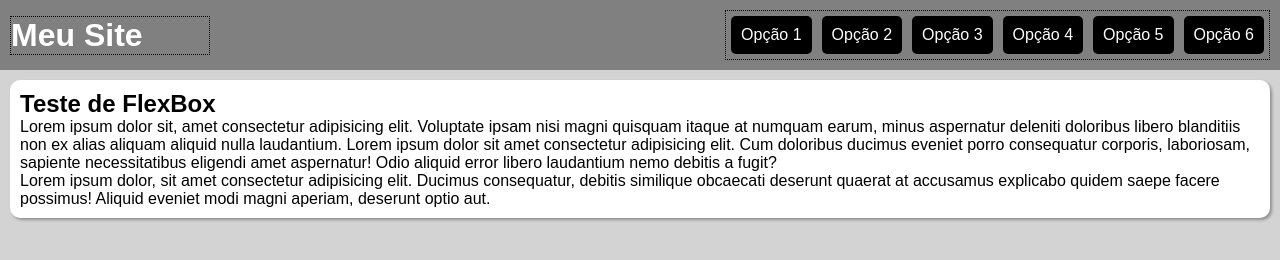
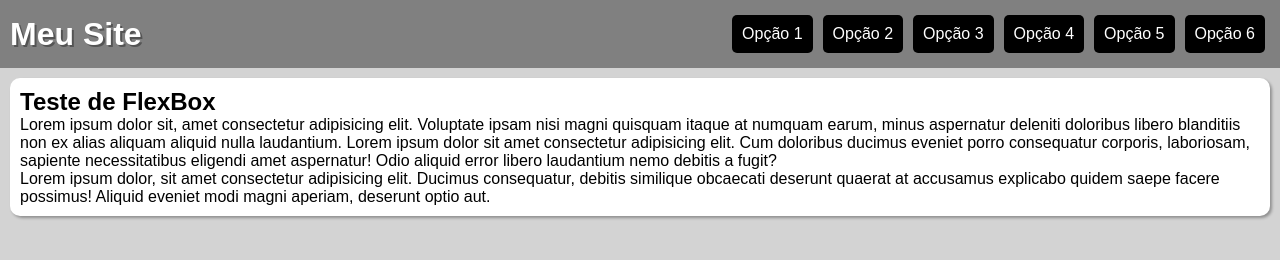
Before and after one commit to Ryanrdgz/html-css-cursoemvideo, a plain HTML site: page exercícios/ex027/flex013-menu flex box/index.html in a window 1280 px wide. Drawn offline with Linux system fonts and the light colour scheme.

Commit message:
menu flexbox cpm mq

```diff
--- a/exercícios/ex027/flex013-menu flex box/index.html
+++ b/exercícios/ex027/flex013-menu flex box/index.html
@@ -5,6 +5,7 @@
     <meta name="viewport" content="width=device-width, initial-scale=1.0">
     <title>Menu Flex box</title>
     <link rel="stylesheet" href="style.css">
+    <link rel="stylesheet" href="mobile.css" media="screen and (max-width: 565px)">
 </head>
 <body>
     <header>
--- /dev/null
+++ b/exercícios/ex027/flex013-menu flex box/mobile.css
@@ -0,0 +1,13 @@
+@charset "UTF-8";
+
+header, header nav {
+    flex-flow: column nowrap;
+}
+
+header h1 {
+    flex-basis: 45px;
+}
+
+header nav a {
+    width: 90vw;
+}
--- a/exercícios/ex027/flex013-menu flex box/style.css
+++ b/exercícios/ex027/flex013-menu flex box/style.css
@@ -26,12 +26,13 @@ header {
 }
 
 header h1 {
-    border: 1px dotted black;
+    /* border: 1px dotted black; */
     flex: 0 0 200px;
+    text-shadow: 2px 2px 0px rgba(0, 0, 0, 0.342)
 }
 
 nav {
-    border: 1px dotted black;
+    /* border: 1px dotted black; */
 
     display: flex;
     flex-flow: row wrap;
```
